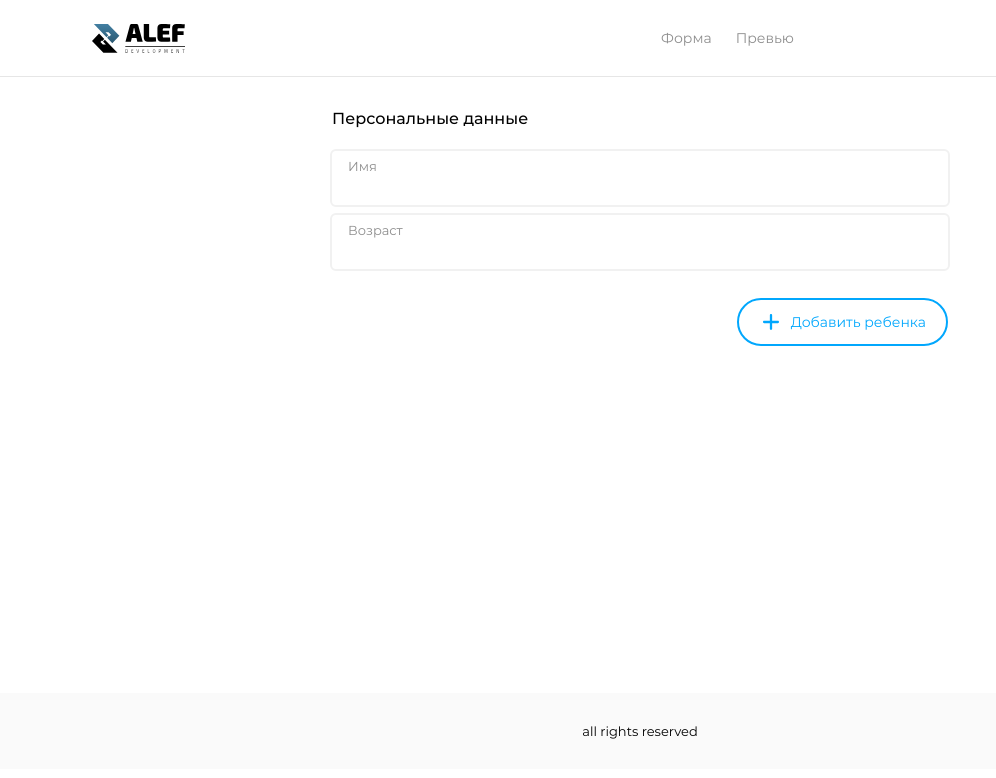
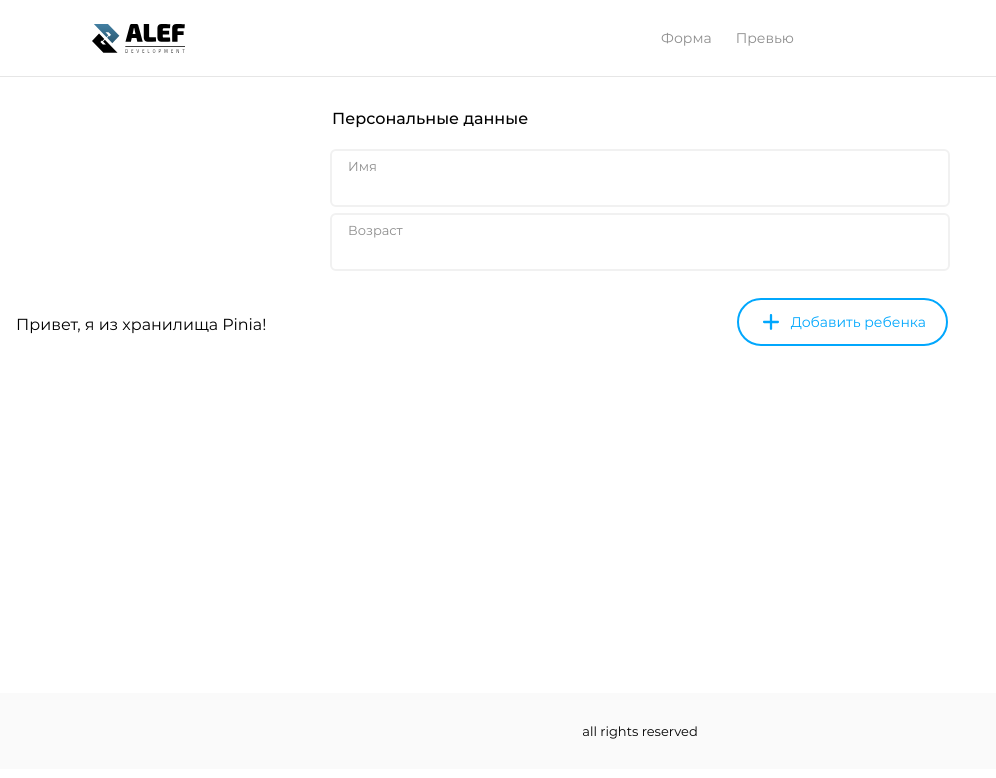
Before and after one commit to nickshamrock/vue-form-input, a Vue app: page / in a window 1280 px wide. Shown: the top 778 px of the page, without its empty margins (0-996 px from the left). Built offline with nearby package versions, Linux system fonts and the light colour scheme.

Commit message:
install and test pinia store

```diff
--- a/package.json
+++ b/package.json
@@ -11,6 +11,7 @@
     "format": "prettier --write src/"
   },
   "dependencies": {
+    "pinia": "^2.2.2",
     "vue": "^3.4.29",
     "vue-router": "^4.3.3"
   },
--- a/src/main.js
+++ b/src/main.js
@@ -1,11 +1,14 @@
 import { createApp } from 'vue';
+import { createPinia } from 'pinia';
 import App from './App.vue';
 import './assets/main.css';
 
 import router from './router';
 
+const pinia = createPinia();
 const app = createApp(App);
 
+app.use(pinia);
 app.use(router);
 
 app.mount('#app');
--- a/src/pages/HomePage.vue
+++ b/src/pages/HomePage.vue
@@ -68,6 +68,10 @@ const isInputInfoFull = computed(() => {
   const areChildrenComplete = children.value.every((child) => child.name.trim() !== '' && child.age !== null && child.age !== '');
   return isPersonalComplete && areChildrenComplete;
 });
+
+import { useInputStore } from '@/store/InputStore';
+
+const inputStore = useInputStore();
 </script>
 <template>
   <main class="h-full min-h-[616px] px-4 py-[30px]">
@@ -151,6 +155,10 @@ const isInputInfoFull = computed(() => {
         Сохранить
       </button>
     </div>
+
+    <div>
+      <p>{{ inputStore.testText }}</p>
+    </div>
     <!-- Конец второй формы с инпутами для детей -->
   </main>
 </template>
--- a/src/pages/PreviewPage.vue
+++ b/src/pages/PreviewPage.vue
@@ -36,6 +36,10 @@ const hasValidChildren = () => {
 const hasValidUser = () => {
   return userName.value.trim() !== '' && userAge.value !== null;
 };
+
+import { useInputStore } from '@/store/InputStore';
+
+const inputStore = useInputStore();
 </script>
 
 <template>
@@ -64,5 +68,8 @@ const hasValidUser = () => {
         </div>
       </div>
     </div>
+    <div>
+      <p>{{ inputStore.testText }}</p>
+    </div>
   </section>
 </template>
--- /dev/null
+++ b/src/store/InputStore.js
@@ -0,0 +1,7 @@
+import { defineStore } from 'pinia';
+
+export const useInputStore = defineStore('inputStore', {
+  state: () => ({
+    testText: 'Привет, я из хранилища Pinia!'
+  })
+});
```
Also changed, not shown: 1 other file (tests, documents, lock files or other folders).
